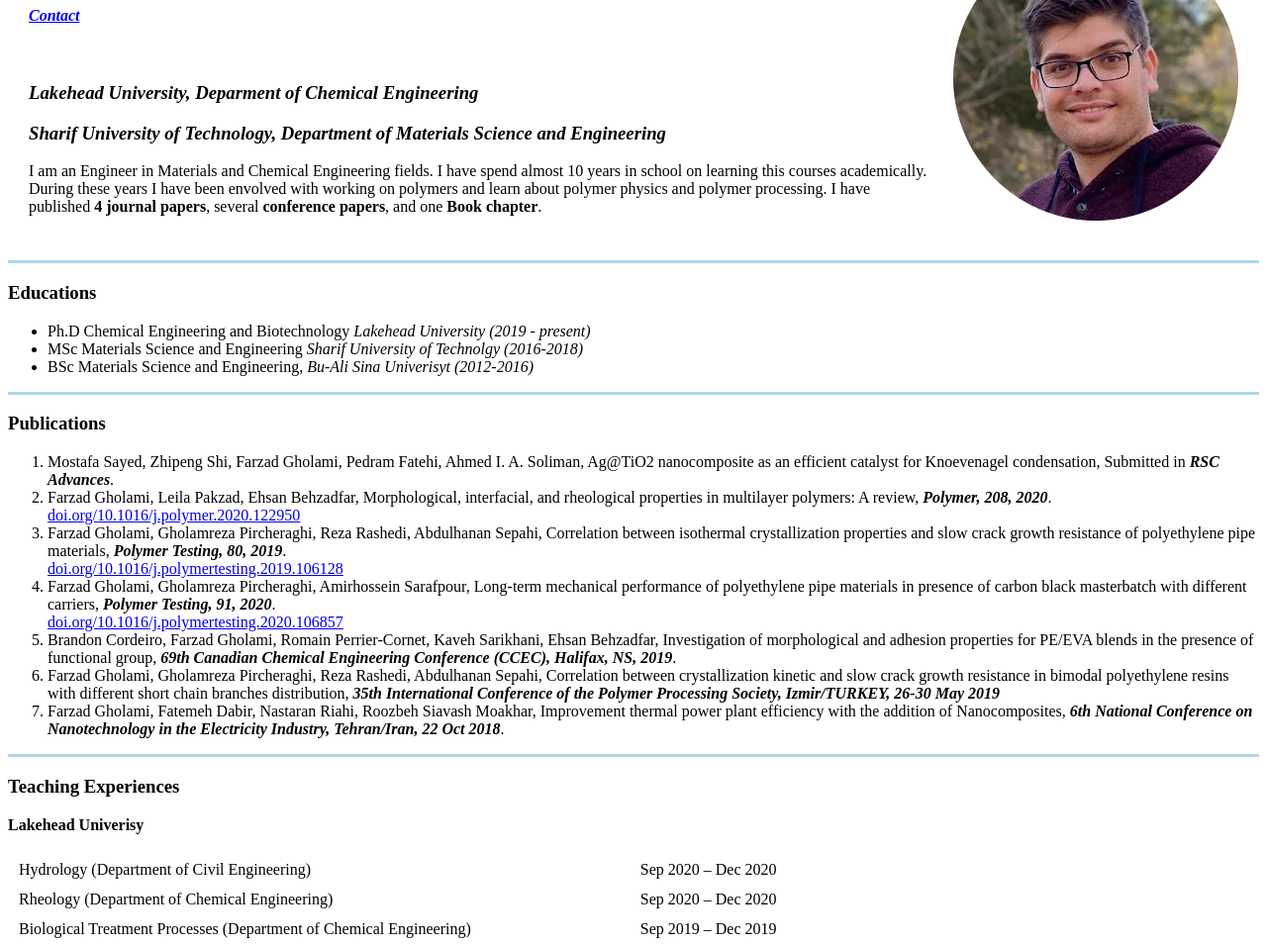
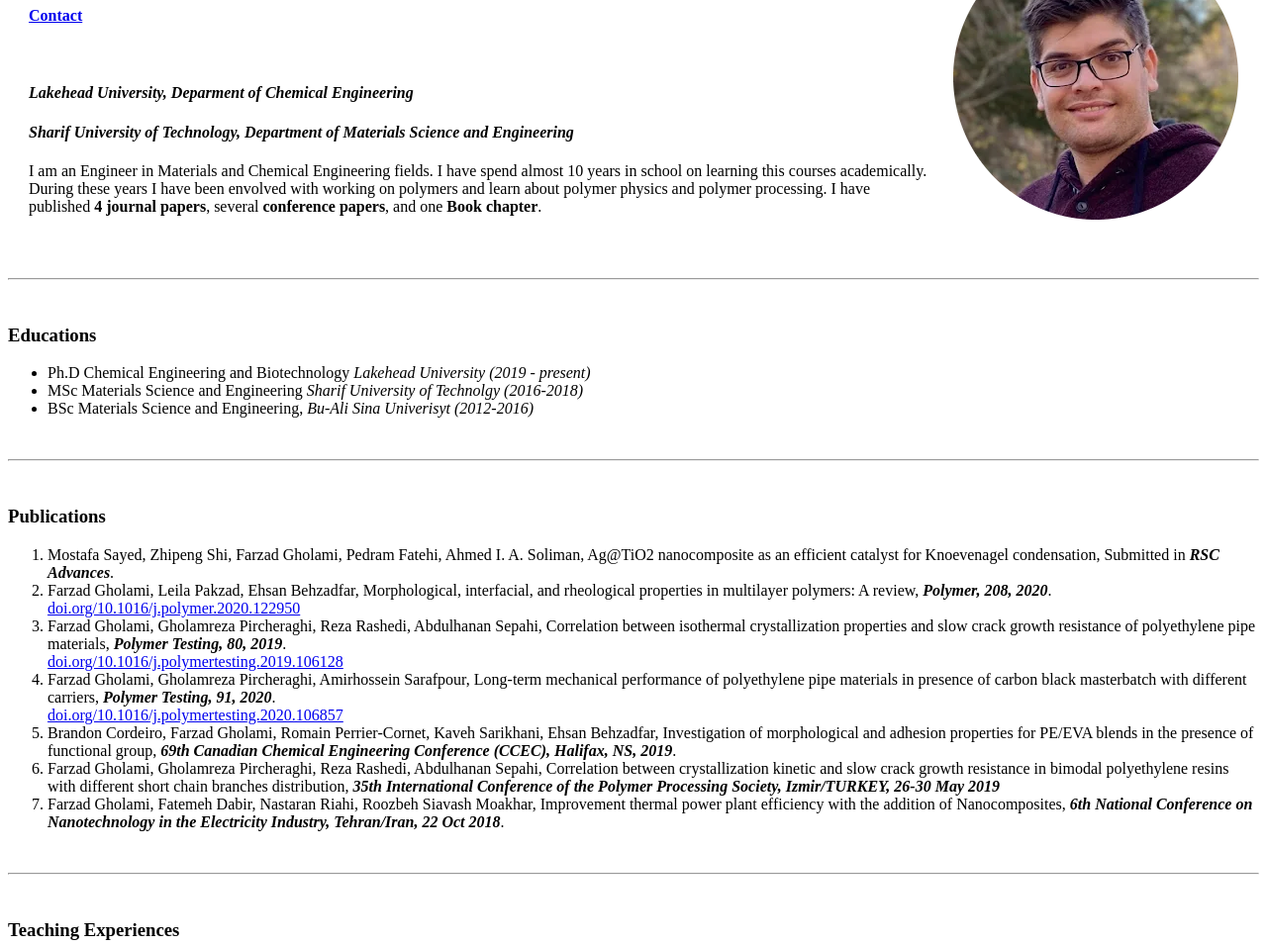
Before and after one commit to Farzad890/CV, a plain HTML site: page index.html in a window 1280 px wide. Shown: the part 102-1058 px from the top of the page at 99% size. Drawn offline with Linux system fonts and the light colour scheme.

Commit message:
update 12 Aug

```diff
--- a/index.html
+++ b/index.html
@@ -4,18 +4,19 @@
 <head>
   <meta charset="utf-8">
   <title>Farzad's Personal Website</title>
+  <link rel="stylesheet" href="css/styles.css">
 </head>
 
 <body>
-  <table cellspacing = "20">
+  <table cellspacing="20">
 
     <td>
       <h1> Farzad Gholami </h1>
-      <h4><a href="contact.html"><em>Contact</em></a></h4>
+      <h4><a href="contact.html">Contact</a></h4>
       <br />
-      <h3><em>Lakehead University, Deparment of Chemical Engineering </em></h3>
+      <h4><em>Lakehead University, Deparment of Chemical Engineering </em></h3>
 
-      <h3><em>Sharif University of Technology, Department of Materials Science and Engineering</em></h3>
+      <h4><em>Sharif University of Technology, Department of Materials Science and Engineering</em></h3>
       <p>
         I am an Engineer in Materials and Chemical Engineering fields. I have spend almost 10 years in school on learning this courses academically. During these years I have been envolved with working on polymers and learn about polymer physics and
         polymer processing. I have published <strong>4 journal papers</strong>, several <strong>conference papers</strong>, and one <strong>Book chapter</strong>.
@@ -23,9 +24,9 @@
     </td>
     <td><img src="images\image-modified.png" alt="Farzda Gholami profile"></td>
   </table>
-
-
-  <hr size="3" color="lightblue" />
+  <br>
+  <hr />
+  <br>
   <h3>Educations</h3>
 
   <ul>
@@ -33,7 +34,9 @@
     <li>MSc Materials Science and Engineering <em>Sharif University of Technolgy (2016-2018)</em></li>
     <li>BSc Materials Science and Engineering, <em>Bu-Ali Sina Univerisyt (2012-2016)</em></li>
   </ul>
-  <hr size="3" color="lightblue" />
+  <br>
+  <hr />
+  <br>
   <h3>Publications</h3>
   <ol>
     <li>Mostafa Sayed, Zhipeng Shi, Farzad Gholami, Pedram Fatehi, Ahmed I. A. Soliman, Ag@TiO2 nanocomposite as an efficient catalyst for Knoevenagel condensation, Submitted in <em><strong>RSC Advances</strong></em>.</li>
@@ -56,11 +59,12 @@
     <li>Farzad Gholami, Fatemeh Dabir, Nastaran Riahi, Roozbeh Siavash Moakhar, Improvement thermal power plant efficiency with the addition of Nanocomposites, <em><strong>6th National Conference on Nanotechnology in the Electricity Industry,
           Tehran/Iran, 22 Oct 2018</strong></em>.</li>
   </ol>
-  <hr size="3" color="lightblue" />
-
+  <br>
+  <hr />
+  <br>
 
   <h3>Teaching Experiences</h3>
-  <table cellspacing = "10">
+  <table cellspacing="10">
     <p><strong>Lakehead Univerisy</strong></p>
 
     <tr>
@@ -100,7 +104,7 @@
     </tr>
   </table>
 
-  <table cellspacing = "10">
+  <table cellspacing="10">
 
     <p><strong>Sharif Univerisy of Technolgy</strong></p>
 
@@ -128,7 +132,9 @@
 
 
   </table>
-  <hr size="3" color="lightblue" />
+  <br>
+  <hr />
+  <br>
   <h3>Skils</h3>
   <ul>
     <li>Computer Softwares</li>
@@ -161,8 +167,9 @@
       <li>Thermal Analysis of Polymers (DSC, TGA, DMA)</li>
     </ul>
   </ul>
-
-  <hr size="3" color="lightblue" />
+  <br>
+  <hr />
+  <br>
   <h3>References</h3>
 
 
@@ -170,9 +177,9 @@
 
   <p><strong>Hasan Elmkhah</strong>
     email : h.elmlkhah@basu.ac.ir</p>
-
-<hr size="3" color="lightblue" />
-<br>
+  <br>
+  <hr />
+  <br>
 
 
 
```
